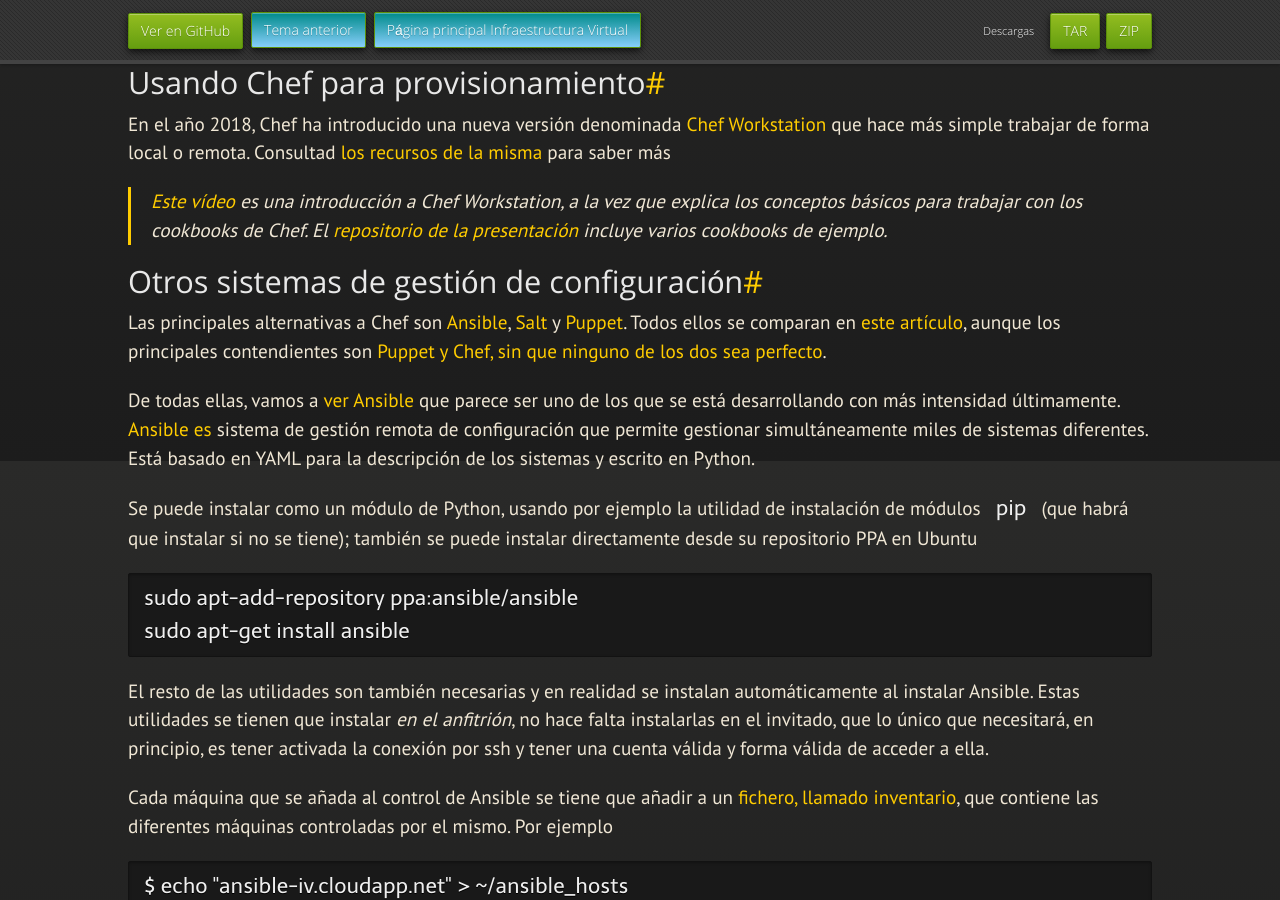
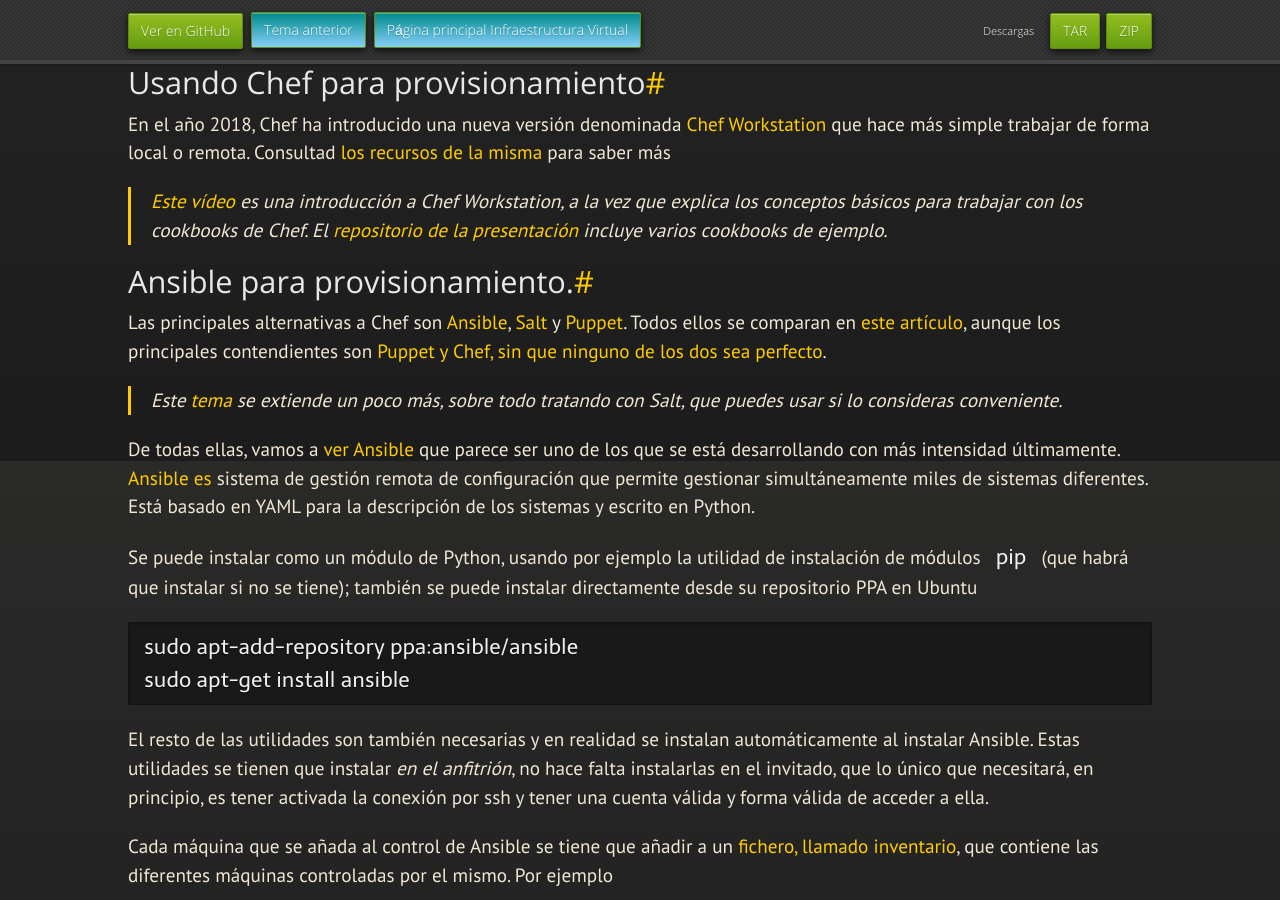
Before and after one commit to JJ/IV, a Jekyll site: the page built from documentos/temas/Gestion_de_configuraciones.md, in a window 1280 px wide and 900 px high, scrolled down 3139 px. Built offline with Jekyll 4.4.1, drawn with Linux system fonts in a browser that asks for light colours; nearby versions of some CDN libraries; some web fonts are replaced; our own code applies the rules of GitHub Pages for plain Markdown files.

Commit message:
Sync documentos/temas/Gestion_de_configuraciones.md de master a gh-pages

```diff
--- a/documentos/temas/Gestion_de_configuraciones.md
+++ b/documentos/temas/Gestion_de_configuraciones.md
@@ -2,14 +2,14 @@
 layout: index
 
 
-prev: Uso_de_sistemas
+prev: Contenedores
 ---
 
 Gestión de infraestructuras virtuales
 ===
 
 <!--@
-prev: Uso_de_sistemas
+prev: Contenedores
 -->
 
 <div class="objetivos" markdown="1">
@@ -154,7 +154,7 @@
 > El [repositorio de la presentación](https://github.com/JJ/chef)
 > incluye varios *cookbooks* de ejemplo.
 
-Otros sistemas de gestión de configuración
+Ansible para provisionamiento.
 ---
 
 Las principales alternativas a Chef son [Ansible](https://www.ansible.com),
@@ -162,6 +162,9 @@
 [este artículo](https://www.infoworld.com/article/2609482/data-center-review-puppet-vs-chef-vs-ansible-vs-salt.html),
 aunque los principales contendientes son
 [Puppet y Chef, sin que ninguno de los dos sea perfecto](https://www.infoworld.com/article/2614204/puppet-or-chef--the-configuration-management-dilemma.html).
+
+> Este [tema](Provision) se extiende un poco más, sobre todo
+> tratando con Salt, que puedes usar si lo consideras conveniente.
 
 De todas ellas, vamos a
 [ver Ansible](https://davidwinter.dev/introduction-to-ansible/)
@@ -450,7 +453,7 @@
 puede provisionar, por ejemplo, una máquina CentOS.
 
 Una vez preinstalado chef (lo que también podíamos haber hecho con
-[una máquina que ya lo tuviera instalado, de las que hay muchas en `vagrantbox.es`](http://www.vagrantbox.es/)
+[una máquina que ya lo tuviera instalado, de las que hay muchas en `vagrantbox.es`](https://www.vagrantbox.es/)
 y de hecho es la mejor opción porque chef-solo no se puede instalar en
 la versión 6.5 de CentOS fácilmente por no tener una versión
 actualizada de Ruby)
```
